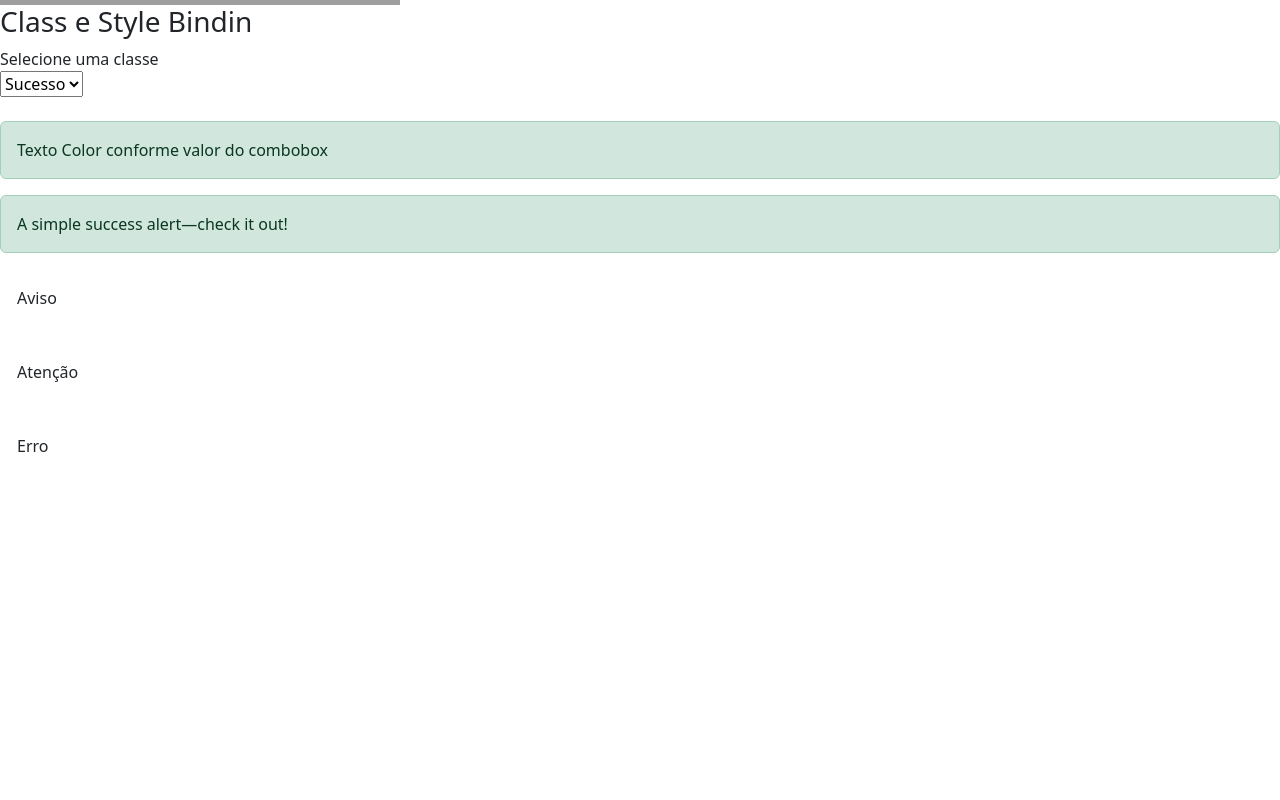
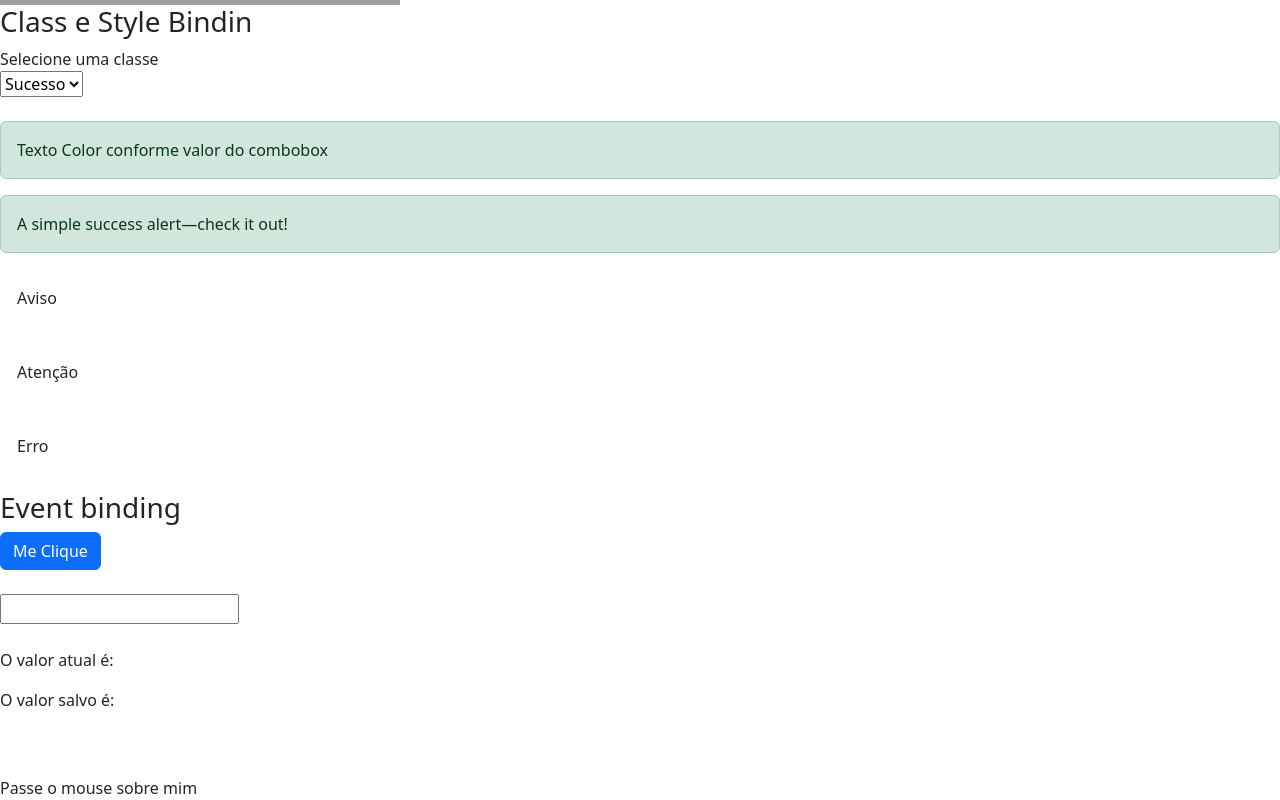
Before and after one commit to Micael-Macedo/data-binding, an Angular app: page / in a window 1280 px wide. Shown: the part 538-1338 px from the top of the page. Before the commit the page ends 1029 px from the top, so only its background shows below. Built offline with nearby package versions, Linux system fonts and the light colour scheme; grey boxes are pictures that could not be loaded.

Commit message:
feat: add event binding

```diff
--- a/angular.json
+++ b/angular.json
@@ -98,5 +98,8 @@
         }
       }
     }
+  },
+  "cli": {
+    "analytics": false
   }
 }
--- /dev/null
+++ b/src/app/app.component.css
@@ -0,0 +1 @@
+/*# sourceMappingURL=app.component.css.map */
--- /dev/null
+++ b/src/app/data-binding/data-binding.component.css
@@ -0,0 +1,4 @@
+.highlight {
+  background-color: yellow;
+  font-weight: bold;
+}/*# sourceMappingURL=data-binding.component.css.map */
--- a/src/app/data-binding/data-binding.component.html
+++ b/src/app/data-binding/data-binding.component.html
@@ -51,4 +51,26 @@
       Apareço somente ao selecionar o erro
     </div>
   </article>
+  <article>
+    <h3>Event  binding</h3>
+    <div>
+      <button class="btn btn-primary" (click)="botaoClickado()">Me Clique</button>
+      <br><br>
+      <input type="text"
+        (keyup)="onKeyUp($event)"
+        (keyup.enter)="salvarValor(campoInput.value)"
+        (blur)="salvarValor(campoInput.value)"
+        #campoInput
+        />
+      <br><br>
+      <p>O valor atual é: {{ valorAtual }}</p>
+      <p>O valor salvo é: {{ valorSalvo }}</p>
+      <br><br>
+      <span
+        (mouseover)="onMouseOverOut()"
+        (mouseout)="onMouseOverOut()"
+        [class.highlight]="isMouseOver"
+      >Passe o mouse sobre mim</span>
+    </div>
+  </article>
 </section>
--- a/src/app/data-binding/data-binding.component.scss
+++ b/src/app/data-binding/data-binding.component.scss
@@ -0,0 +1,4 @@
+.highlight{
+  background-color: yellow;
+  font-weight: bold;
+}
--- a/src/app/data-binding/data-binding.component.ts
+++ b/src/app/data-binding/data-binding.component.ts
@@ -12,7 +12,9 @@
   url:string = 'http://loiane.com'
   cursoAngular: boolean = true
   urlImagem = 'https://picsum.photos/seed/picsum/200/300'
-
+  valorAtual:string = ""
+  valorSalvo:string = ""
+  isMouseOver:boolean = false
 
   getValor(){
     return 1
@@ -22,4 +24,20 @@
     return true
   }
 
+  botaoClickado(){
+    window.alert("Botão selecionado")
+  }
+  //Necessário informar o tipo de evento
+  onKeyUp(evento: KeyboardEvent){
+    this.valorAtual = (<HTMLInputElement>evento.target).value
+  }
+
+  salvarValor(valor:string){
+    this.valorSalvo = valor
+  }
+
+  onMouseOverOut(){
+    this.isMouseOver = !this.isMouseOver
+  }
+
 }
```
Also changed, not shown: 2 other files (tests, documents, lock files or other folders).
